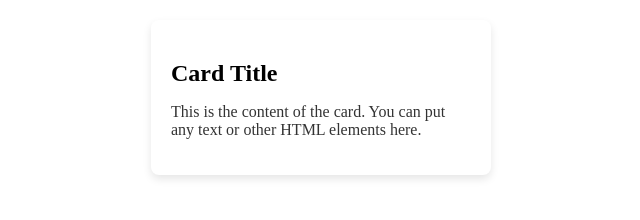
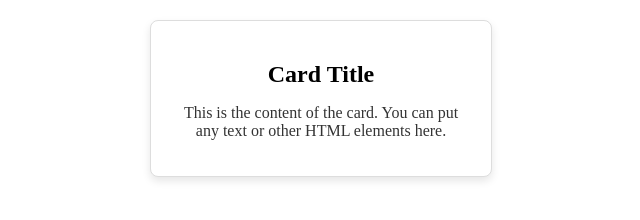
Before and after one commit to GitOutOfMySwampp/JiaYeeBirthday, a plain HTML site: page index.html in a window 1280 px wide. Shown: the whole page, without its empty margins (319-959 px from the left). Drawn offline with Linux system fonts and the light colour scheme.

Commit message:
Update styles.css

```diff
--- a/styles.css
+++ b/styles.css
@@ -5,6 +5,11 @@
     padding: 20px;
     width: 300px; /* Adjust width as needed */
     margin: 20px auto; /* Centers the card horizontally */
+    border: 1px solid #ddd; /* Add a solid border */
+    text-align: center; /* Center-align text horizontally */
+    display: flex;
+    justify-content: center; /* Center-align text vertically */
+    align-items: center;
 }
 
 .card-content {
```
